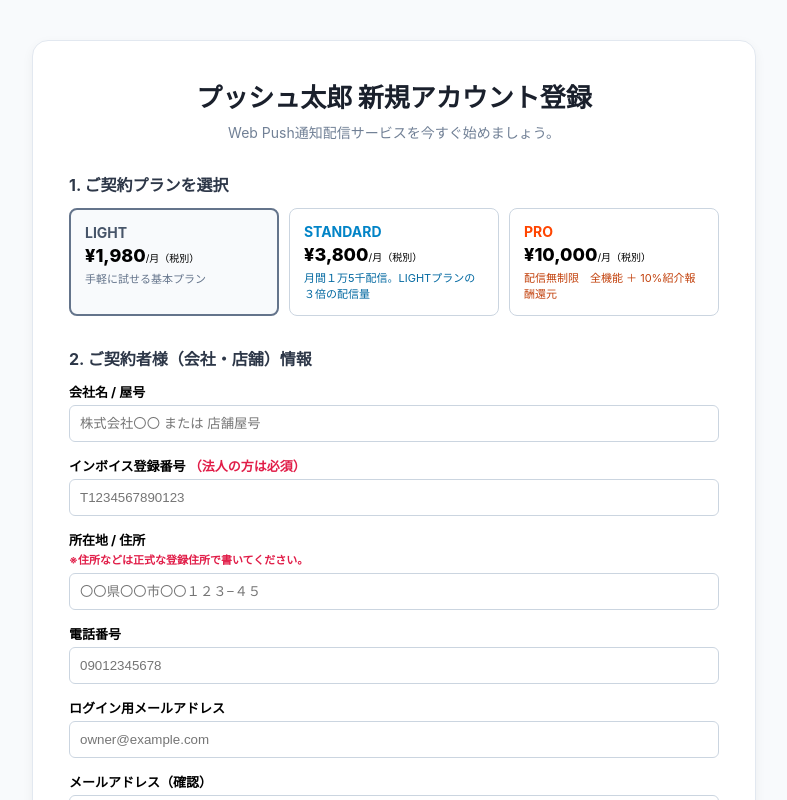
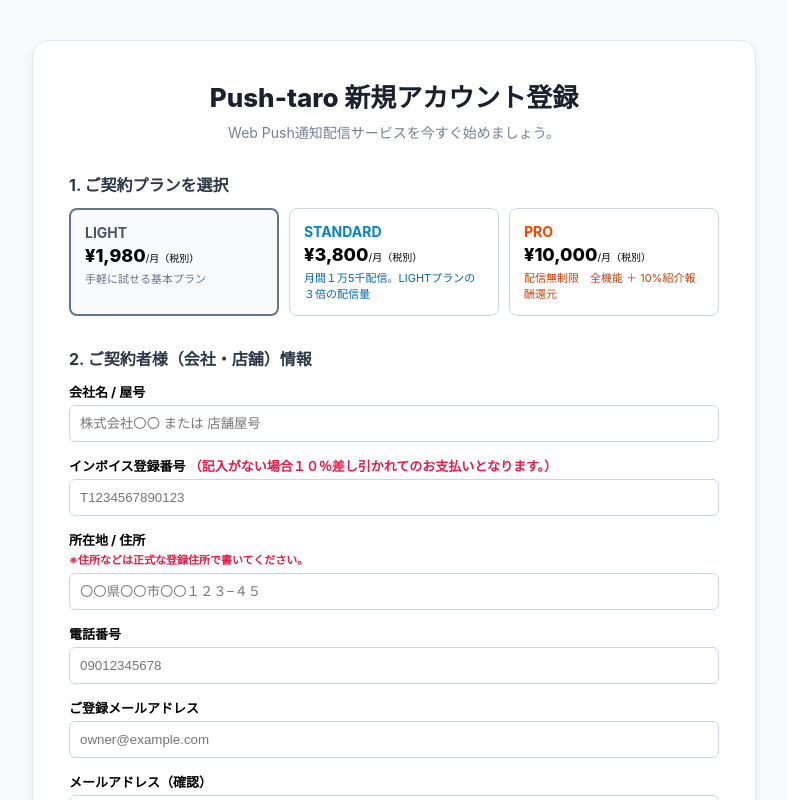
Before and after one commit to thellcishii-lang/push-taro, a Next.js app: page /signup in a window 1280 px wide. Shown: the top 800 px of the page, without its empty margins (246-1033 px from the left). Built offline with nearby package versions, Linux system fonts and the light colour scheme; no server answers.

Commit message:
Update page.tsx

```diff
--- a/app/signup/page.tsx
+++ b/app/signup/page.tsx
@@ -143,7 +143,7 @@ export default function SignupPage() {
 
         <div style={{ textAlign: 'center', marginBottom: '30px' }}>
           <h1 style={{ fontSize: '26px', fontWeight: '800', color: '#1a202c', margin: '0 0 8px 0' }}>
-            プッシュ太郎 新規アカウント登録
+            Push-taro 新規アカウント登録
           </h1>
           <p style={{ color: '#718096', fontSize: '14px', margin: 0 }}>
             Web Push通知配信サービスを今すぐ始めましょう。
@@ -224,7 +224,7 @@ export default function SignupPage() {
 
             <div>
               <label style={{ display: 'block', marginBottom: '4px', fontWeight: 'bold', fontSize: '13px' }}>
-                インボイス登録番号 <span style={{ color: '#e11d48' }}>（法人の方は必須）</span>
+                インボイス登録番号 <span style={{ color: '#e11d48' }}>（記入がない場合１０％差し引かれてのお支払いとなります。）</span>
               </label>
               <input
                 type="text"
@@ -266,7 +266,7 @@ export default function SignupPage() {
             </div>
 
             <div>
-              <label style={{ display: 'block', marginBottom: '4px', fontWeight: 'bold', fontSize: '13px' }}>ログイン用メールアドレス</label>
+              <label style={{ display: 'block', marginBottom: '4px', fontWeight: 'bold', fontSize: '13px' }}>ご登録メールアドレス</label>
               <input
                 type="email"
                 required
```
